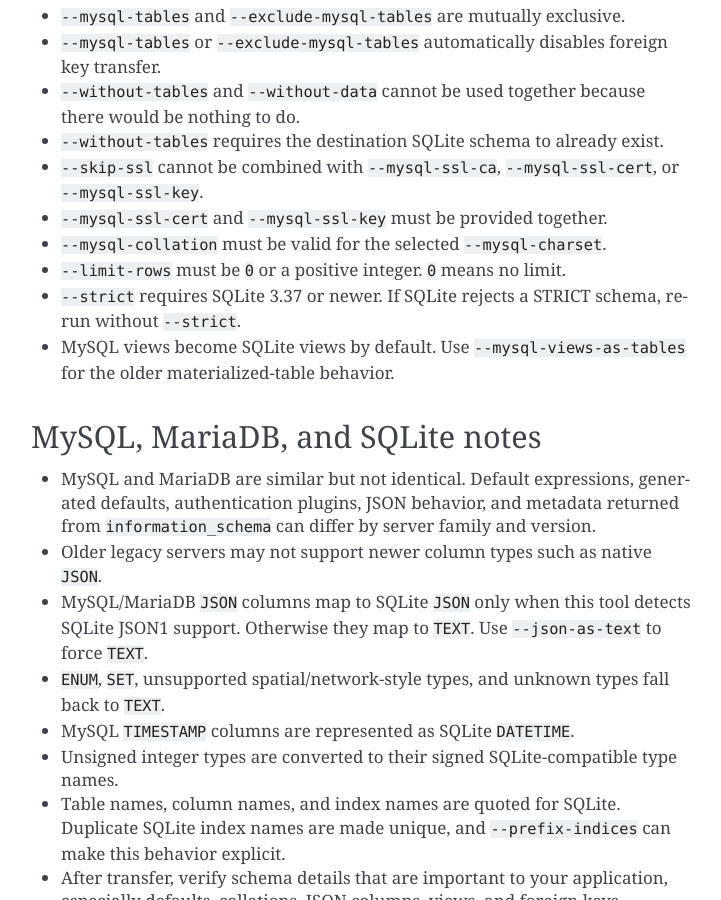
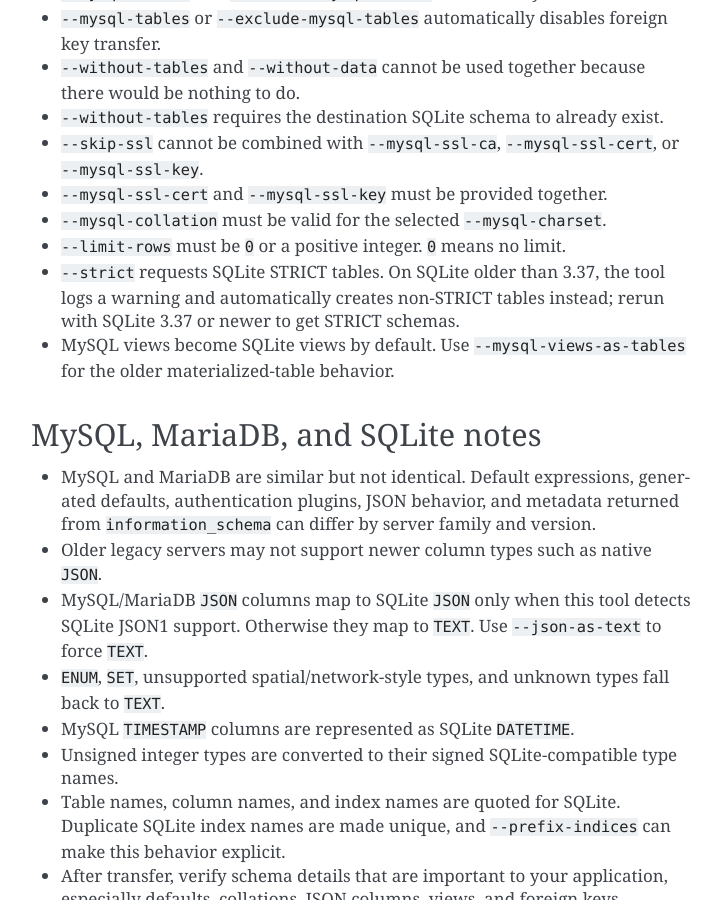
Before and after one commit to techouse/mysql-to-sqlite3, a Sphinx documentation site: the page built from docs/README.rst, in a window 1280 px wide and 900 px high, scrolled down 5366 px. Shown: the whole window, without its empty margins (389-1110 px from the left). Built offline with Sphinx 7.4.7, drawn with Linux system fonts in a browser that asks for light colours; some of the changed text lies outside the part shown.

Commit message:
:memo: clarify documentation for SQLite STRICT tables behavior and compatibility with older versions

```diff
--- a/docs/README.rst
+++ b/docs/README.rst
@@ -228,7 +228,7 @@
    * - ``-W``, ``--without-data``
      - Create schema only and skip table data.
    * - ``-M``, ``--strict``
-     - Create SQLite STRICT tables when the local SQLite version supports them.
+     - Request SQLite STRICT tables; older SQLite versions fall back to non-STRICT tables with a warning.
    * - ``--mysql-charset TEXT``
      - MySQL database and table character set. Defaults to ``utf8mb4``.
    * - ``--mysql-collation TEXT``
@@ -274,8 +274,9 @@
 - ``--mysql-ssl-cert`` and ``--mysql-ssl-key`` must be provided together.
 - ``--mysql-collation`` must be valid for the selected ``--mysql-charset``.
 - ``--limit-rows`` must be ``0`` or a positive integer. ``0`` means no limit.
-- ``--strict`` requires SQLite 3.37 or newer. If SQLite rejects a STRICT schema,
-  rerun without ``--strict``.
+- ``--strict`` requests SQLite STRICT tables. On SQLite older than 3.37, the
+  tool logs a warning and automatically creates non-STRICT tables instead; rerun
+  with SQLite 3.37 or newer to get STRICT schemas.
 - MySQL views become SQLite views by default. Use ``--mysql-views-as-tables``
   for the older materialized-table behavior.
 
```
Also changed, not shown: README.md (+3 -2 lines), skills/mysql-to-sqlite3/SKILL.md (+2 -2 lines).
